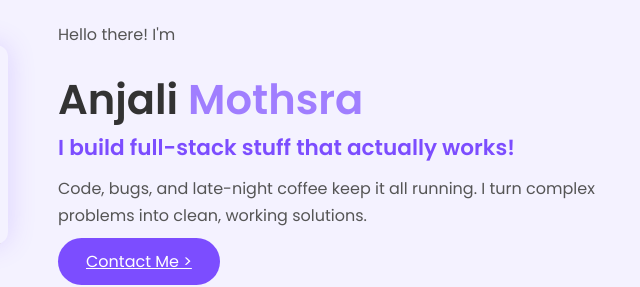
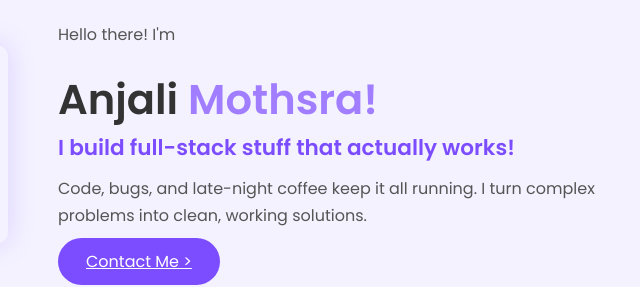
Before and after one commit to AnjaliMothsra/Portfolio_jenkins_pipeline, a plain HTML site: page index.html in a window 1280 px wide. Shown: the part 185-472 px from the top of the page, 462-1102 px from the left. Drawn offline with Linux system fonts and the light colour scheme.

Commit message:
final change for test the jenkins working

```diff
--- a/index.html
+++ b/index.html
@@ -37,7 +37,7 @@
 
       <div class="hero-text">
         <p class="intro">Hello there! I'm</p> <!-- small text change -->
-        <h1>Anjali <span>Mothsra</span></h1>
+        <h1>Anjali <span>Mothsra!</span></h1>
 
         <h2 style="color:#7C4DFF;">I build full-stack stuff that actually works!</h2> <!-- color change -->
         <p>Code, bugs, and late-night coffee keep it all running. I turn complex problems into clean, working solutions.</p>
```
